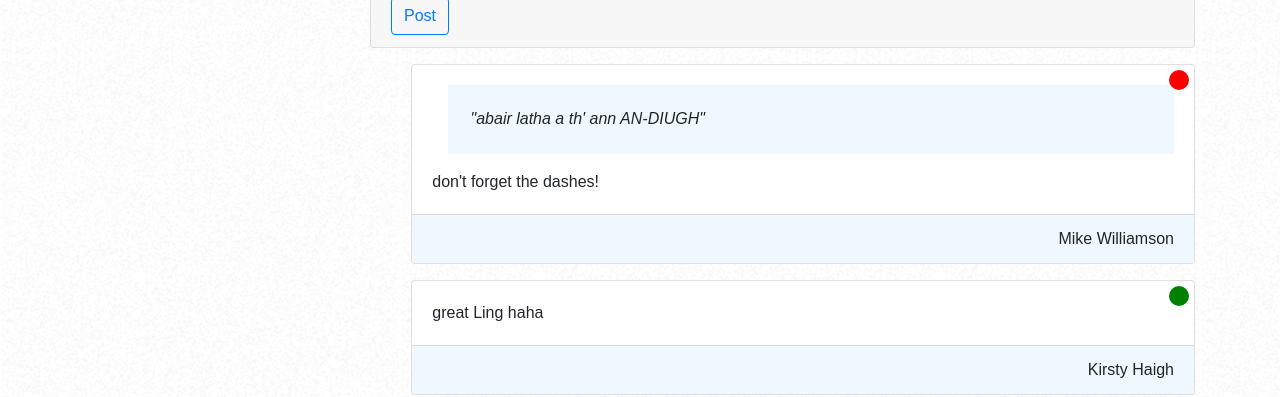
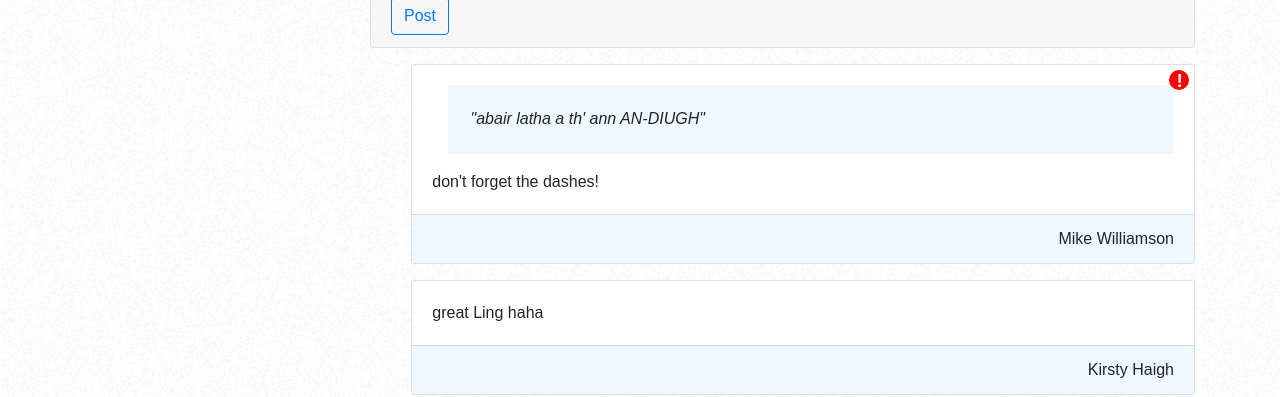
Before and after one commit to gordonmaloney/Lingr, a React (Create React App) app: page /reply/0 in a window 1280 px wide. Shown: the part 337-734 px from the top of the page. Built offline with nearby package versions, Linux system fonts and the light colour scheme.

Commit message:
! in red thing

```diff
--- a/src/index.css
+++ b/src/index.css
@@ -61,9 +61,20 @@ body {
   background-color: red;
   margin-right: -15px;
   margin-top: -15px;
+  color: white;
+
 }
 
-.reply {
+.correction:after{
+  text-align: center;
+  font-size: larger;
+  font-weight: 800;
+  content: '!';
+  margin-left: 7.5px;
+  line-height: 0%;
+}
+
+/*.reply {
   width: 20px;
   height: 20px;
   border-radius: 50%;
@@ -71,7 +82,7 @@ body {
   background-color: green;
   margin-right: -15px;
   margin-top: -15px;
-}
+}*/
 
 .correction-body {
   background-color: aliceblue;
```
